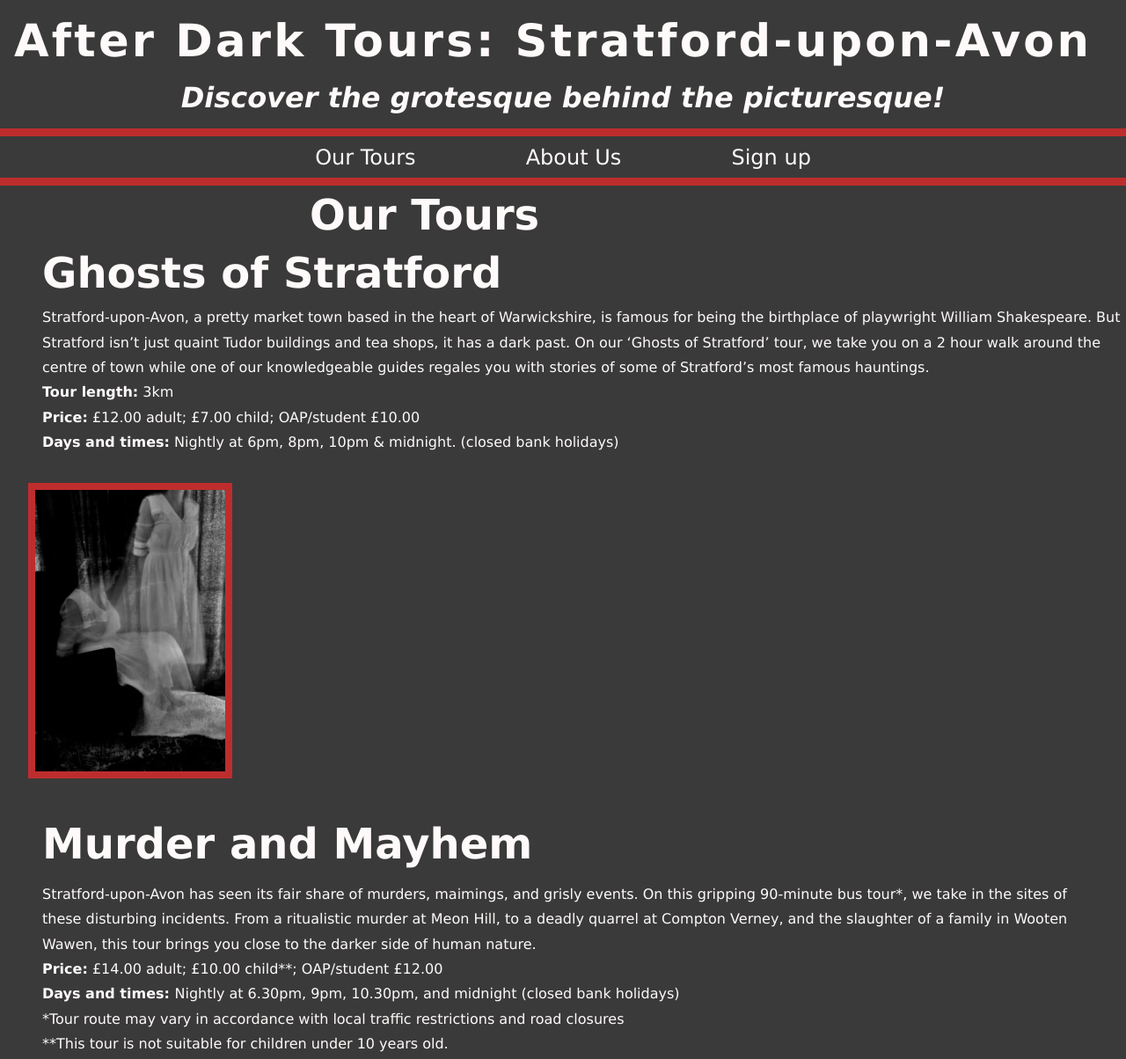
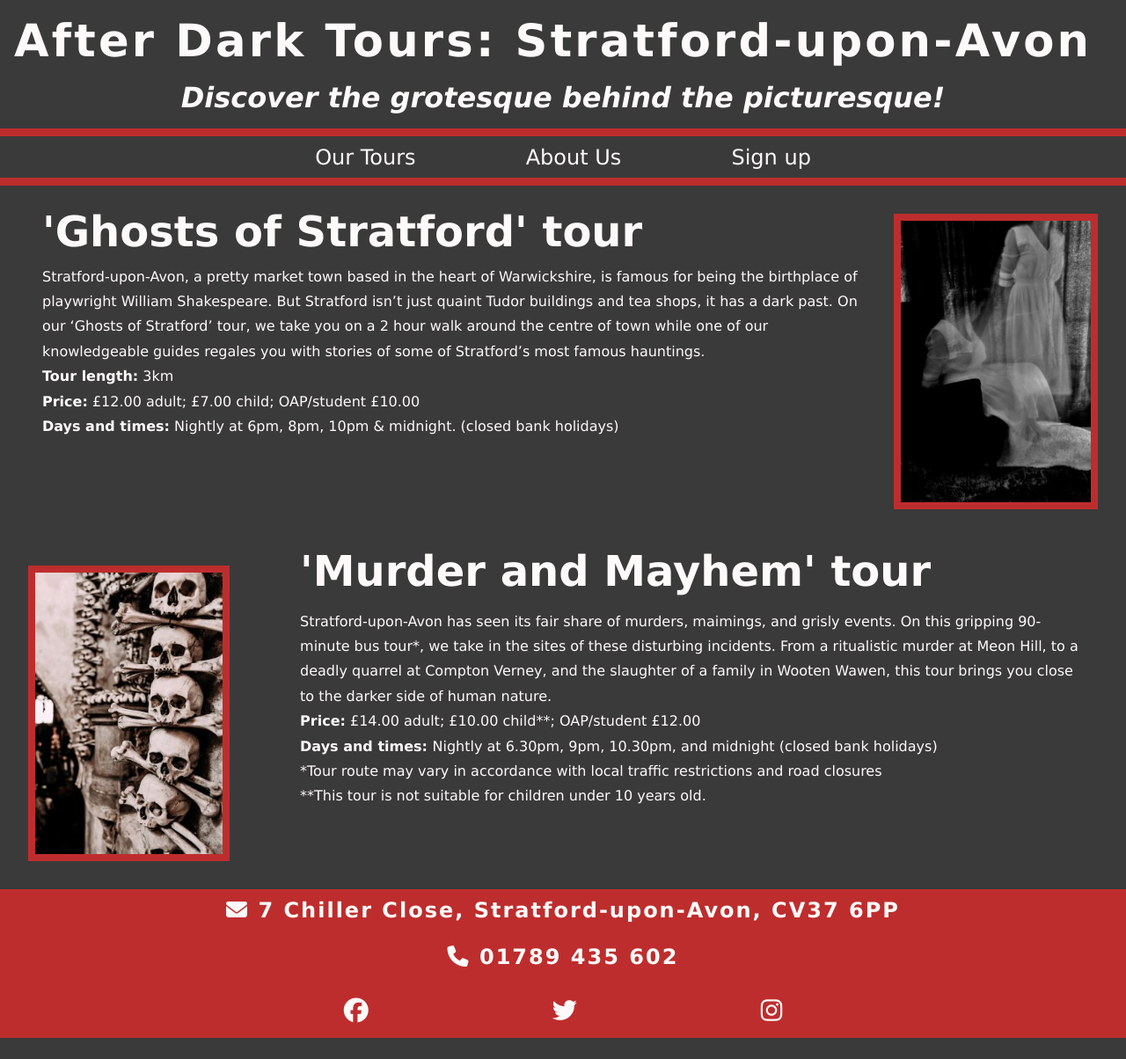
Before and after one commit to brindle5/after-dark, a plain HTML site: page index.html in a window 1280 px wide. Shown: the top 1204 px of the page at 88% size. After the commit the page ends 1180 px from the top, so only its background shows below. Drawn offline with Linux system fonts and the light colour scheme.

Commit message:
Restructure index page with flexbox

```diff
--- a/assets/css/style.css
+++ b/assets/css/style.css
@@ -66,13 +66,13 @@ nav > ul > li a:hover {
 
 /* Our tours section */
 
-#our-tours {
+/* #our-tours {
     font-weight: 700;
     font-size: 3rem;
     padding-left: 22rem;
-    padding-top: 0.3rem;
+    padding-top: 1.5rem;
     padding-bottom: 0.6rem;
-}
+} */
 
 #ghost-image {
     height: 20rem;
@@ -81,6 +81,7 @@ nav > ul > li a:hover {
 }
 
 #ghosts-stratford {
+    padding-top: 1.5rem;
     padding-left: 3rem;
     font-size: 3rem;
     padding-bottom: 0.6rem;
@@ -117,7 +118,7 @@ nav > ul > li a:hover {
     font-weight: 700;
     font-size: 3rem;
     padding-left: 20rem;
-    padding-top: 1rem;
+    padding-top: 1.5rem;
     padding-bottom: 0.6rem;
 }
 
@@ -150,7 +151,7 @@ nav > ul > li a:hover {
 #sign-up-heading {
     padding-right: 3rem;
     font-size: 3rem;
-    padding-top: 2rem;
+    padding-top: 1.5rem;
     padding-bottom: 1rem;
 }
 
--- a/index.html
+++ b/index.html
@@ -41,12 +41,14 @@
 
     <!-- Tour section  -->
 
-    <section class="tours">
-        <h2 id="our-tours">Our Tours</h2>
+    <section class="tours display" id="our-tours">
+
 
             <div id="ghost-tour-info">
 
-                <h3 id="ghosts-stratford">Ghosts of Stratford</h3>
+                <!-- <h2 id="our-tours">Our Tours</h2> -->
+
+                <h3 id="ghosts-stratford">'Ghosts of Stratford' tour</h3>
 
                 <p id="ghosts-stratford-info">Stratford-upon-Avon, a pretty market town based in the heart of
                     Warwickshire, is famous for
@@ -69,10 +71,12 @@
 
     </section>
 
-    <section class="tours" >
+    <section class="tours display" >
+
+        <img src="assets/images/tower_of_bones.jpg" alt="Tower of bones" id="murder-image">
 
             <div id="murder-tour-info">
-                 <h3 id="murder-stratford">Murder and Mayhem</h3>
+                 <h3 id="murder-stratford">'Murder and Mayhem' tour</h3>
 
 
                     <p id="murder-stratford-info">Stratford-upon-Avon has seen its fair share of murders, maimings, and grisly
@@ -93,7 +97,7 @@
                     </p>
             </div>
 
-            <img src="assets/images/tower_of_bones.jpg" alt="Tower of bones" id="murder-image">
+
 
     </section>
 
```
